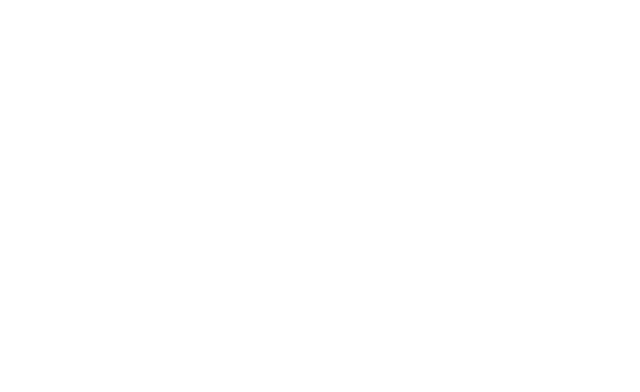
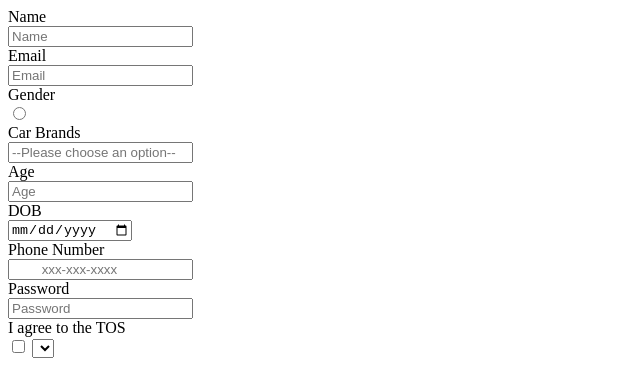
Before and after one commit to acciojob/signup-form-car-Souvagyamallick, a website: page main.html in a window 1280 px wide. Shown: the whole page, without its empty margins (0-640 px from the left). Drawn offline with Linux system fonts and the light colour scheme.

Commit message:
created a submission

```diff
--- a/main.html
+++ b/main.html
@@ -10,6 +10,36 @@
 	<!-- the entire body must be written by student -->
     <script type="text/javascript" src="./script.js">
 </script>
+	<form action="#" method="post">
+		<label for="name">Name</label><br>
+		<input type="text" id="name" placeholder="Name" required><br>
+
+		<label for="email">Email</label><br>
+		<input type="email" id="email" placeholder="Email" required><br>
+
+		<label for="gender_m, gender_f">Gender</label><br>
+		<input type="radio" id="gender_m, gender_f" name="gender" required><br>
+
+		<label for="cars">Car Brands</label><br>
+		<input type="select" id="cars" placeholder="--Please choose an option--" required><br>
+
+		<label for="age">Age</label><br>
+		<input type="number" id="age" placeholder="Age" required><br>
+
+		<label for="dob">DOB</label><br>
+		<input type="date" id="dob" required><br>
+
+		<label for="tel">Phone Number</label><br>
+		<input type="tel" id="tel" placeholder="	xxx-xxx-xxxx"><br>
+
+		<label for="password">Password</label><br>
+		<input type="password" id="password" placeholder="Password" required><br>
+
+		<label for="tos">I agree to the TOS</label><br>
+		<input type="checkbox" id="tos" required>
+
+		<select><button type="submit">Submit</button></select>
+	</form>
 
 </body>
 
```
